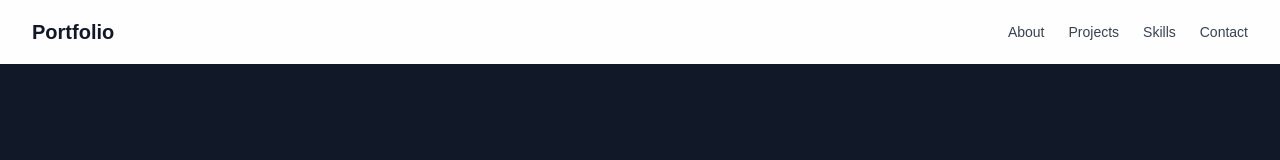
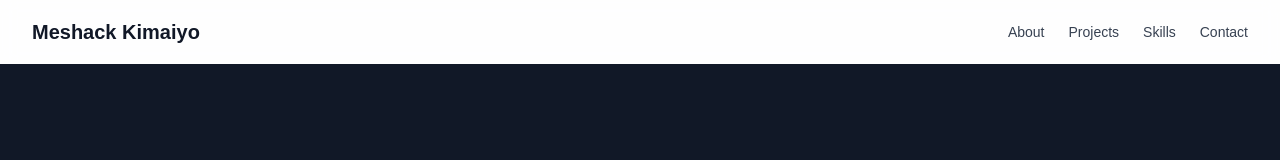
Before and after one commit to meshackkiplimo/kimaiyo, a Nuxt app in the folder me/: page / in a window 1280 px wide. Shown: the top 160 px of the page. Built offline with nearby package versions, Linux system fonts and the light colour scheme.

Commit message:
fix: downgrade vue and vue-router versions for compatibility

```diff
--- a/me/app.vue
+++ b/me/app.vue
@@ -4,7 +4,7 @@
     <nav class="fixed top-0 z-50 w-full bg-white/80 backdrop-blur dark:bg-gray-900/80">
       <div class="container flex h-16 items-center justify-between">
         <NuxtLink to="/" class="text-xl font-bold text-gray-900 dark:text-white">
-          Portfolio
+          Meshack Kimaiyo
         </NuxtLink>
         <div class="flex items-center gap-6">
           <NuxtLink
--- a/me/package.json
+++ b/me/package.json
@@ -15,8 +15,8 @@
     "@vueuse/nuxt": "^10.7.0",
     "nuxt": "^3.17.1",
     "nuxt-icon": "^0.6.8",
-    "vue": "^3.5.13",
-    "vue-router": "^4.5.1"
+    "vue": "^3.3.13",
+    "vue-router": "^4.2.5"
   },
   "devDependencies": {
     "@nuxtjs/tailwindcss": "^6.11.0",
```
Also changed, not shown: 1 other file (tests, documents, lock files or other folders).
